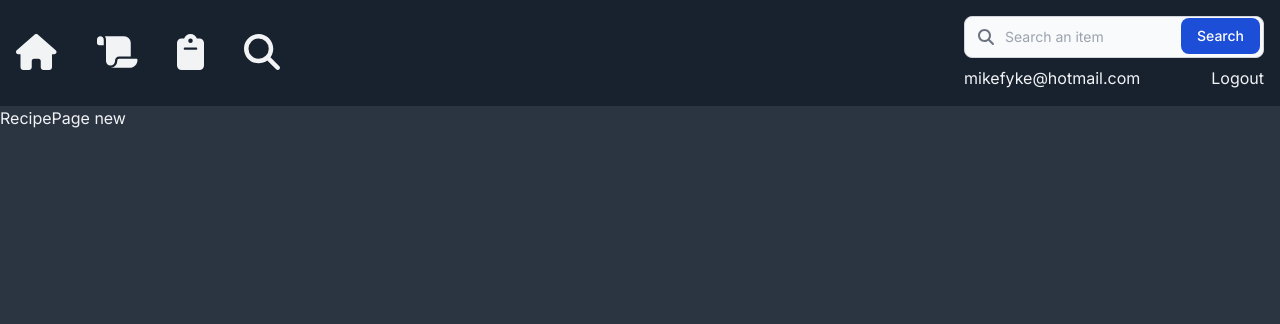
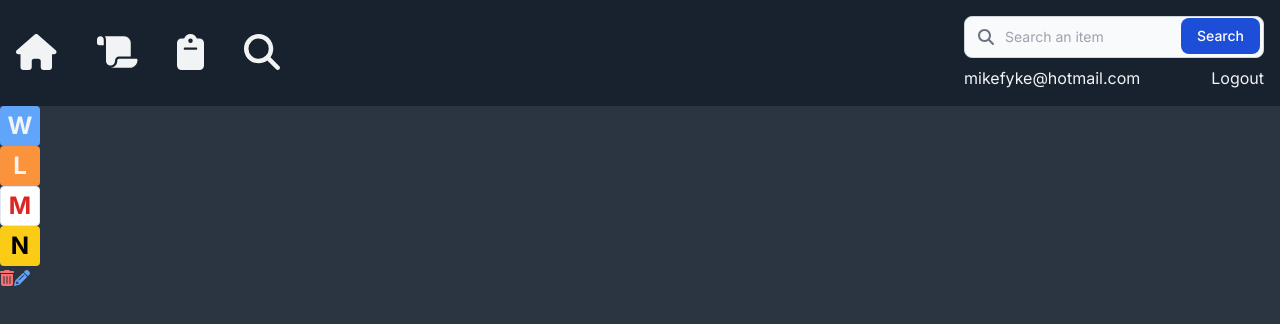
Before and after one commit to MikeTheFyke/better-byte, a Next.js app: page /RecipePage/new in a window 1280 px wide. Shown: the top 324 px of the page. Built offline with nearby package versions, Linux system fonts and the light colour scheme.

Commit message:
Building recipe card button styles

```diff
--- /dev/null
+++ b/app/(components)/AddLoblaws.tsx
@@ -0,0 +1,9 @@
+const AddLoblaws = () => {
+	return (
+		<div className="flex items-center justify-center text-default-text bg-orange-400 hover:cursor-pointer hover:bg-orange-600 w-10 h-10 rounded text-2xl font-bold">
+			L
+		</div>
+	);
+};
+
+export default AddLoblaws;
--- /dev/null
+++ b/app/(components)/AddMetro.tsx
@@ -0,0 +1,9 @@
+const AddMetro = () => {
+	return (
+		<div className="flex items-center justify-center text-red-600 bg-white hover:cursor-pointer hover:bg-slate-400 w-10 h-10 rounded text-2xl font-bold border border-slate-200 hover:border-slate-400">
+			M
+		</div>
+	);
+};
+
+export default AddMetro;
--- /dev/null
+++ b/app/(components)/AddNoFrills.tsx
@@ -0,0 +1,9 @@
+const AddNoFrills = () => {
+	return (
+		<div className="flex items-center justify-center text-black bg-yellow-400 hover:cursor-pointer hover:bg-yellow-600 w-10 h-10 rounded text-2xl font-bold">
+			N
+		</div>
+	);
+};
+
+export default AddNoFrills;
--- /dev/null
+++ b/app/(components)/AddWalmart.tsx
@@ -0,0 +1,11 @@
+import React from "react";
+
+const AddWalmart = () => {
+	return (
+		<div className="flex items-center justify-center text-default-text bg-blue-400 hover:cursor-pointer hover:bg-blue-600 w-10 h-10 rounded text-2xl font-bold">
+			W
+		</div>
+	);
+};
+
+export default AddWalmart;
--- /dev/null
+++ b/app/(components)/DeleteCard.tsx
@@ -0,0 +1,12 @@
+import { faTrashCan } from "@fortawesome/free-solid-svg-icons";
+import { FontAwesomeIcon } from "@fortawesome/react-fontawesome";
+
+const DeleteCard = () => {
+	return (
+		<FontAwesomeIcon
+			icon={faTrashCan}
+			className="text-red-400 hover:cursor-pointer hover:text-red-200"
+		/>
+	);
+};
+export default DeleteCard;
--- /dev/null
+++ b/app/(components)/EditCard.tsx
@@ -0,0 +1,13 @@
+import { faPencil } from "@fortawesome/free-solid-svg-icons";
+import { FontAwesomeIcon } from "@fortawesome/react-fontawesome";
+
+const EditCard = () => {
+	return (
+		<FontAwesomeIcon
+			icon={faPencil}
+			className="text-blue-400 hover:cursor-pointer hover:text-blue-200"
+		/>
+	);
+};
+
+export default EditCard;
--- /dev/null
+++ b/app/(components)/RecipeCard.tsx
@@ -0,0 +1,23 @@
+import AddLoblaws from "./AddLoblaws";
+import AddMetro from "./AddMetro";
+import AddNoFrills from "./AddNoFrills";
+import AddWalmart from "./AddWalmart";
+import DeleteCard from "./DeleteCard";
+import EditCard from "./EditCard";
+
+const RecipeCard = () => {
+	return (
+		<div>
+			<AddWalmart />
+			<AddLoblaws />
+			<AddMetro />
+			<AddNoFrills />
+			<div>
+				<DeleteCard />
+				<EditCard />
+			</div>
+		</div>
+	);
+};
+
+export default RecipeCard;
--- a/app/(components)/SearchBar.tsx
+++ b/app/(components)/SearchBar.tsx
@@ -1,6 +1,5 @@
 import { faMagnifyingGlass } from "@fortawesome/free-solid-svg-icons";
 import { FontAwesomeIcon } from "@fortawesome/react-fontawesome";
-import React from "react";
 
 const SearchBar = () => {
 	return (
--- a/app/GroceryListPage/[user_id]/page.tsx
+++ b/app/GroceryListPage/[user_id]/page.tsx
@@ -1,5 +1,3 @@
-import React from "react";
-
 const GroceryListPage = () => {
 	return <div>GroceryList Page</div>;
 };
--- a/app/RecipePage/[user_id]/page.tsx
+++ b/app/RecipePage/[user_id]/page.tsx
@@ -1,9 +1,15 @@
+import RecipeCard from "@/app/(components)/RecipeCard";
+
 interface PageParams {
 	user_id: string;
 }
 
 const RecipePage = ({ params }) => {
-	return <div>RecipePage {params.user_id}</div>;
+	return (
+		<div>
+			<RecipeCard />
+		</div>
+	);
 };
 
 export default RecipePage;
--- a/app/SearchPage/[user_id]/page.tsx
+++ b/app/SearchPage/[user_id]/page.tsx
@@ -1,5 +1,3 @@
-import React from "react";
-
 const SearchPage = () => {
 	return <div>Search Page</div>;
 };
```
